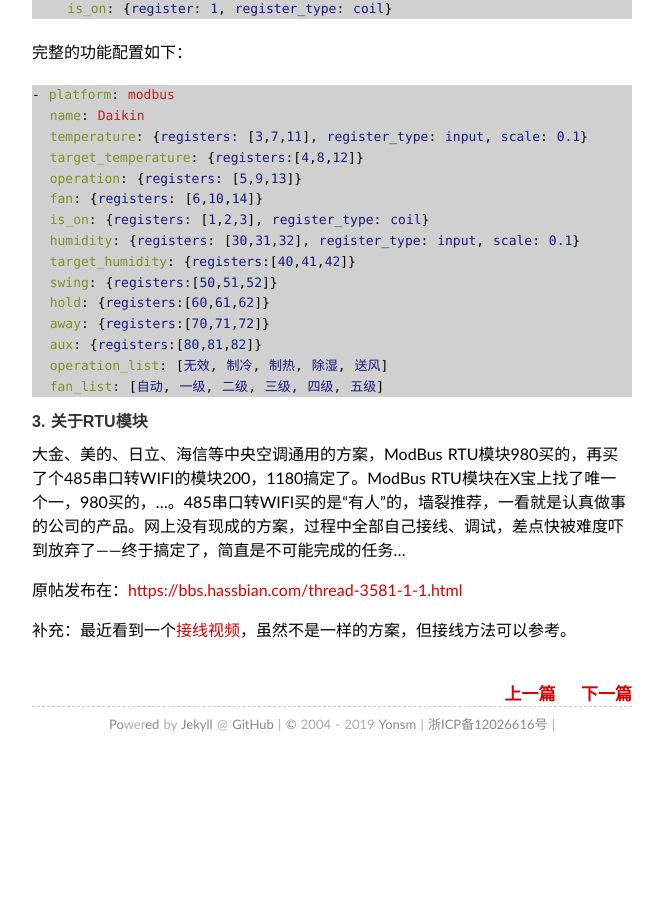
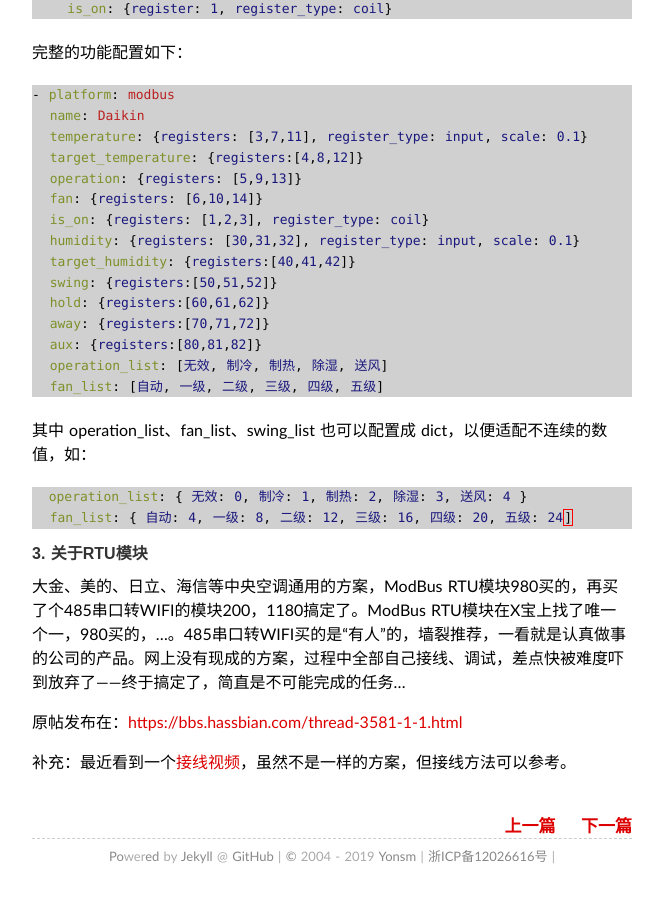
Before and after one commit to Yonsm/Yonsm.github.io, a Jekyll site: the page built from _posts/2018-04-28-modbus.md, in a window 1280 px wide and 900 px high, scrolled down 1949 px. Shown: the whole window, without its empty margins (308-971 px from the left). Built offline with Jekyll 4.4.1, drawn with Linux system fonts in a browser that asks for light colours; comment, search, counter and statistics services are not loaded; before the commit the page ends 2717 px from its top, so only the background shows below that.

Commit message:
Update 2018-04-28-modbus.md

````diff
--- a/_posts/2018-04-28-modbus.md
+++ b/_posts/2018-04-28-modbus.md
@@ -60,7 +60,13 @@ climate:
   aux: {registers:[80,81,82]}
   operation_list: [无效, 制冷, 制热, 除湿, 送风]
   fan_list: [自动, 一级, 二级, 三级, 四级, 五级]
- ```
+```
+
+其中 operation_list、fan_list、swing_list 也可以配置成 dict，以便适配不连续的数值，如：
+```yaml
+  operation_list: { 无效: 0, 制冷: 1, 制热: 2, 除湿: 3, 送风: 4 }
+  fan_list: { 自动: 4, 一级: 8, 二级: 12, 三级: 16, 四级: 20, 五级: 24]
+```
 
 #### 3. 关于RTU模块
 
````
